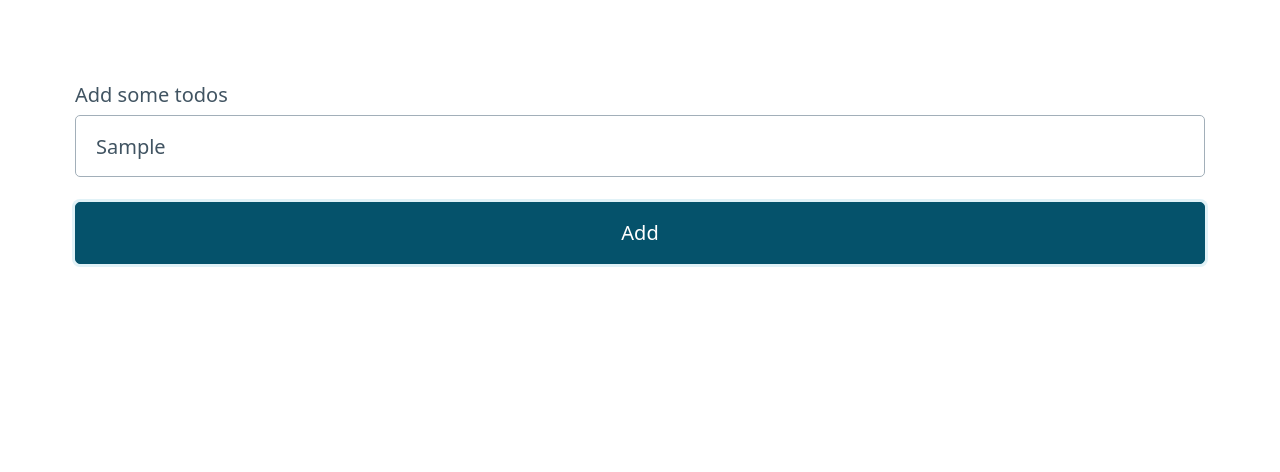
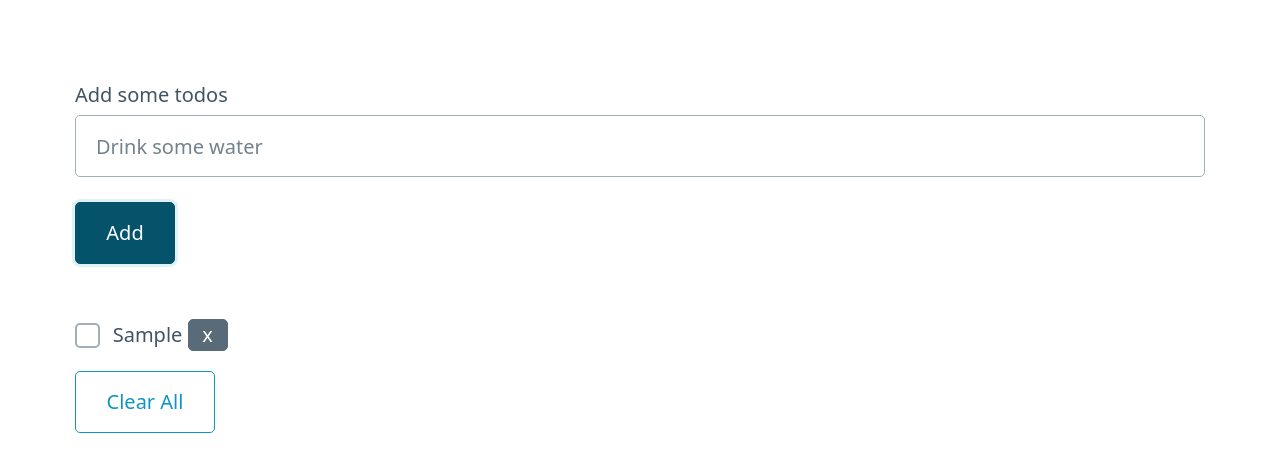
Before and after one commit to DevaPalasingam/alpine-todo, a plain HTML site: page index.html in a window 1280 px wide. Both pictures are taken after typing "Sample" into the empty fields and a click on the button "Add". Drawn offline with nearby package versions, Linux system fonts and the light colour scheme.

Commit message:
finished logic

```diff
--- a/index.html
+++ b/index.html
@@ -14,44 +14,59 @@
   </head>
   <body>
     <main class="container">
-      <div x-data="todoFuncs">
+      <div
+        x-data="{
+          todos: [],
+          userInput: '',
+          addTodo() {
+            if(this.userInput.trim()) {
+              this.todos.push(this.userInput);
+            }
+            this.userInput = '';
+          },
+          removeTodo(todoItem) {
+            this.todos = this.todos.filter(item => item !== todoItem)
+          }
+        }"
+      >
         <form x-on:submit.prevent>
           <label for="todoItem">
             Add some todos
             <input
-              x-model="todoFuncs.userInput"
+              x-model="userInput"
               type="text"
               id="todoItem"
               name="todoItem"
               placeholder="Drink some water"
             />
           </label>
-          <button x-on:click="todoFuncs.addTodo()" role="button">Add</button>
+          <button x-on:click="addTodo()" role="button" style="width: 5rem">
+            Add
+          </button>
         </form>
-        <template x-for="todo in todoFuncs.todos">
-          <div>
+        <template x-for="todo in todos">
+          <div style="padding-top: 5px">
             <input type="checkbox" id="terms" name="terms" />
             <span x-text="todo"></span>
+            <button
+              role="button"
+              class="secondary"
+              x-on:click="removeTodo(todo)"
+              style="padding: 0 6px 0 6px; width: 2rem"
+            >
+              x
+            </button>
           </div>
         </template>
+        <button
+          x-on:click="todos = []"
+          x-show="todos.length"
+          class="outline"
+          style="width: 7rem"
+        >
+          Clear All
+        </button>
       </div>
     </main>
-    <script>
-      let todoFuncs = {
-        todos: [],
-        userInput: "",
-        addTodo() {
-          console.log("adding Todo");
-          // if (this.userInput) {
-          //   this.todos.push({
-          //     item: this.userInput,
-          //     completed: false,
-          //   });
-          //   this.userInput = "";
-          this.todos.push(this.userInput);
-          console.log(this.todos);
-        },
-      };
-    </script>
   </body>
 </html>
```
